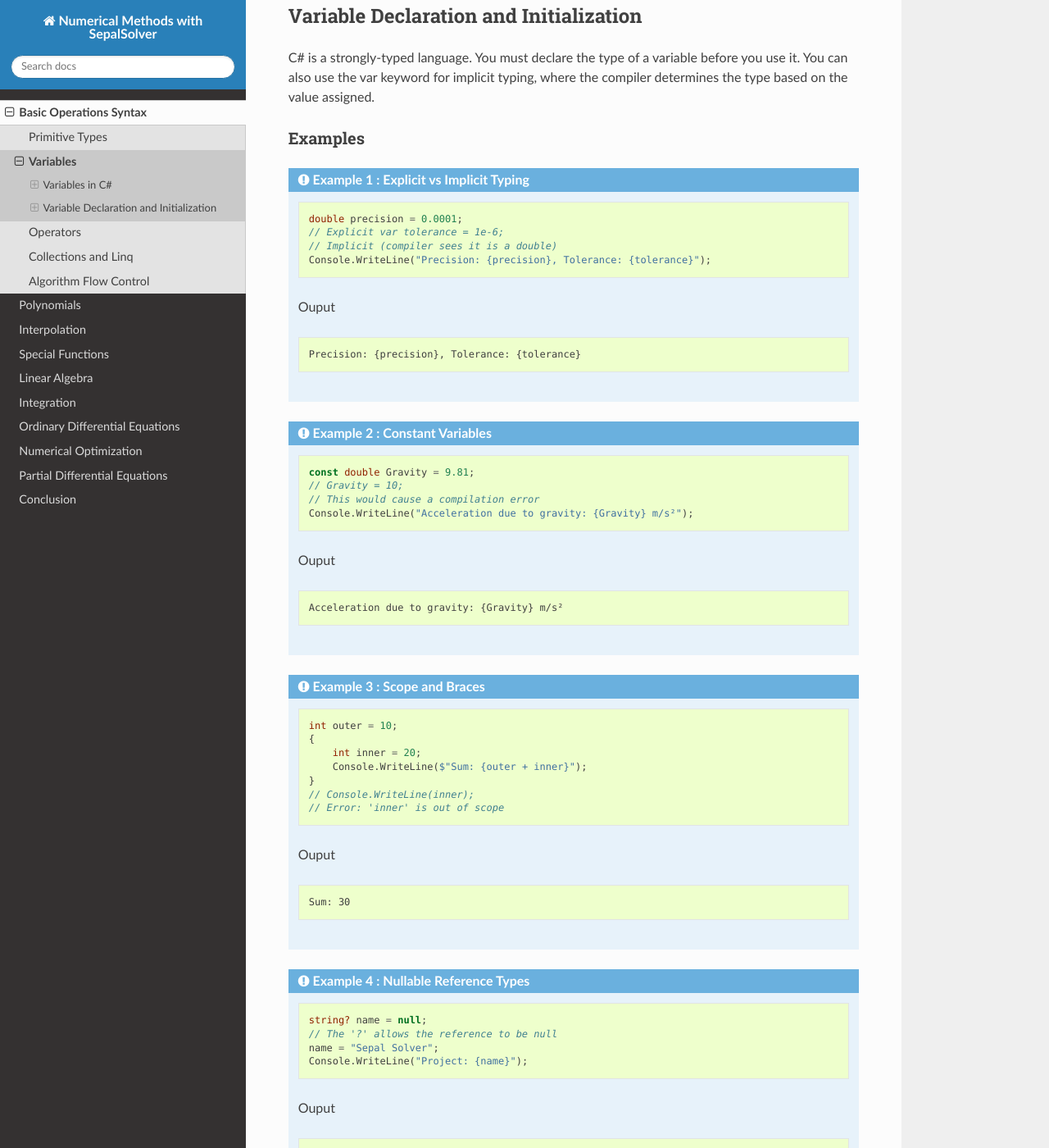
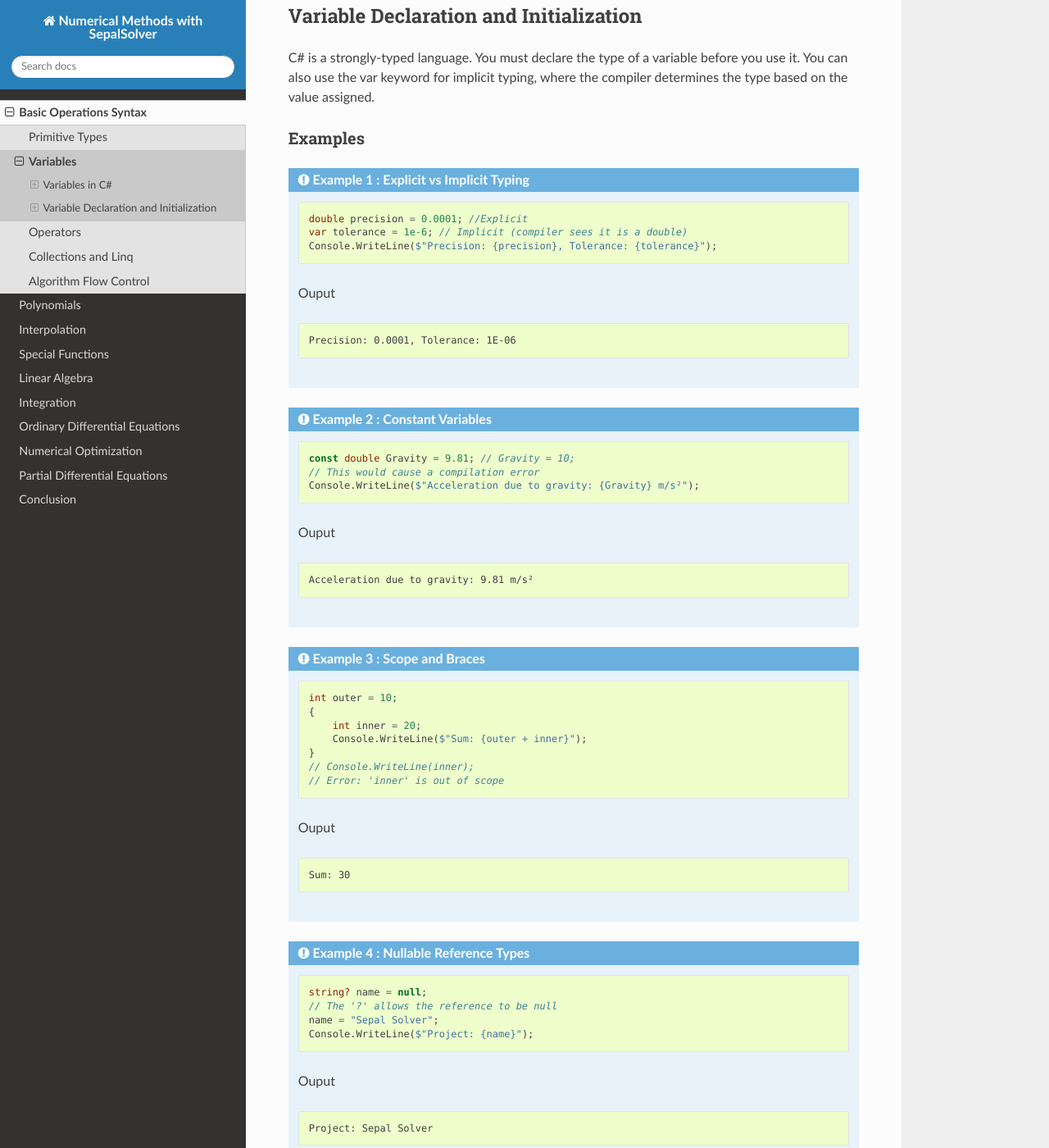
Before and after one commit to LatonCypher/SepalSolverBook, a Sphinx documentation site: the page built from docs/source/Variables.rst, in a window 1280 px wide and 1400 px high, scrolled down 719 px. Shown: the whole window at 82% size. Built offline with Sphinx 7.4.7 and the Read the Docs theme 3.1.0, drawn with Linux system fonts in a browser that asks for light colours; pages that are not in the unit, such as notebooks, are missing from menus.

Commit message:
variable

```diff
--- a/docs/source/Variables.rst
+++ b/docs/source/Variables.rst
@@ -70,17 +70,16 @@ Examples
 
    .. code-block:: csharp
 
-      double precision = 0.0001;
-      // Explicit var tolerance = 1e-6;
-      // Implicit (compiler sees it is a double)
-      Console.WriteLine("Precision: {precision}, Tolerance: {tolerance}");
+      double precision = 0.0001; //Explicit
+      var tolerance = 1e-6; // Implicit (compiler sees it is a double)
+      Console.WriteLine($"Precision: {precision}, Tolerance: {tolerance}");
 
 
    Ouput
 
    .. terminal::
 
-      Precision: {precision}, Tolerance: {tolerance}
+      Precision: 0.0001, Tolerance: 1E-06
 
 
 .. Admonition:: Example 2 :  Constant Variables
@@ -88,17 +87,16 @@ Examples
 
    .. code-block:: csharp
 
-      const double Gravity = 9.81;
-      // Gravity = 10;
+      const double Gravity = 9.81; // Gravity = 10;
       // This would cause a compilation error
-      Console.WriteLine("Acceleration due to gravity: {Gravity} m/s²");
+      Console.WriteLine($"Acceleration due to gravity: {Gravity} m/s²");
 
 
    Ouput
 
    .. terminal::
 
-      Acceleration due to gravity: {Gravity} m/s²
+      Acceleration due to gravity: 9.81 m/s²
 
 
 .. Admonition:: Example 3 :  Scope and Braces
@@ -130,11 +128,11 @@ Examples
       string? name = null;
       // The '?' allows the reference to be null
       name = "Sepal Solver";
-      Console.WriteLine("Project: {name}");
+      Console.WriteLine($"Project: {name}");
 
 
    Ouput
 
    .. terminal::
 
-      Project: {name}
+      Project: Sepal Solver
```
Also changed, not shown: 12 other files.
